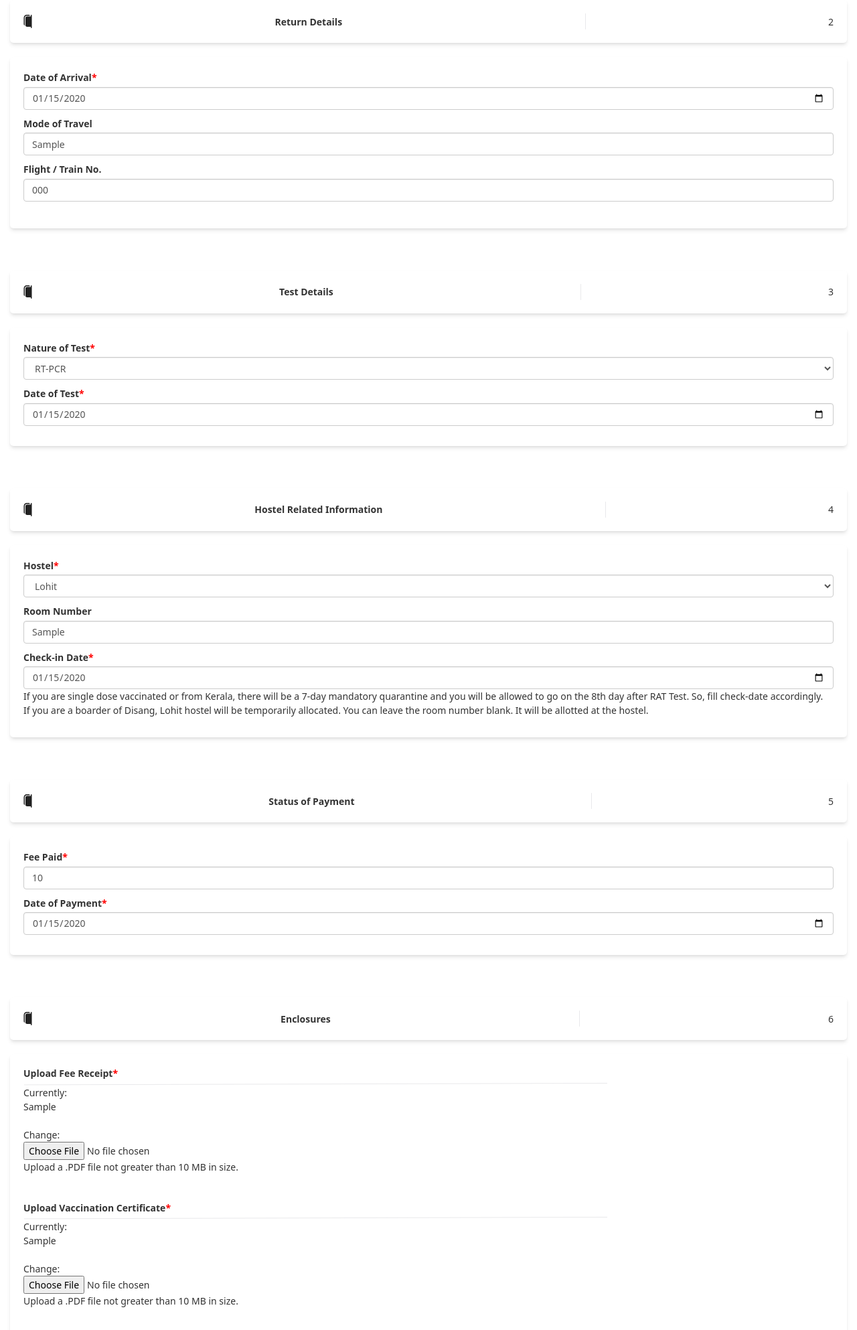
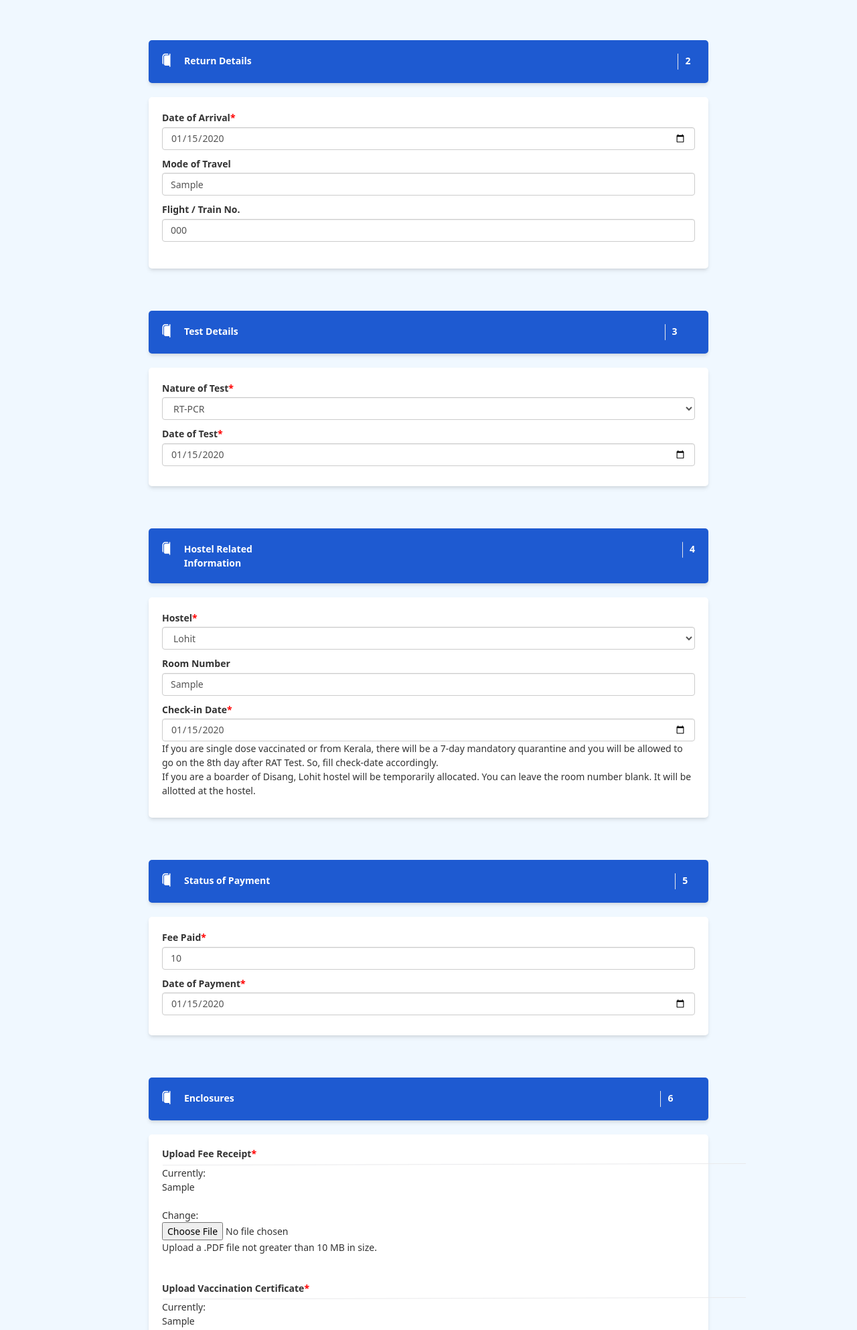
Before and after one commit to swciitg/msh-booking-portal, a Django app: page /campus_return/form2/ in a window 1280 px wide. Shown: the top 1986 px of the page at 67% size. Run offline with Django 3.2, Linux system fonts and the light colour scheme; a user stored in the database is signed in; tables that the repository leaves empty hold one stand-in row (values such as "Sample post"); style sheets or scripts are compiled from the project's sources; some libraries are stand-ins or nearby versions.

Commit message:
UI changes in the forms

```diff
--- a/msh_booking_portal/templates/forms/hab2.html
+++ b/msh_booking_portal/templates/forms/hab2.html
@@ -14,20 +14,28 @@
 		</style>
 		<title>HAB Form</title>
 	</head>
-	<body>
+	<body style="background-color:#f0f8ff;">
+		<div class="container-fluid" style="max-width: 70% ; margin-top:60px">
 		<form action="../{{ url }}/" method="POST" enctype="multipart/form-data" >
 			<div class="container">
-				<div class=" bg-white rounded-lg p-8 flex flex-col md:ml-auto w-full mt-10 md:mt-0 relative z-10 shadow-md">
-					<div class="flex items-center justify-between">
+				<div class="rounded-lg p-8 flex flex-col md:ml-auto w-full mt-10 md:mt-0 relative z-10 shadow-md" style="background: #1E5AD1; color:white;">
+		      <div class="flex">
+
 		        <svg width="13" height="20" viewBox="0 0 13 20" fill="none" xmlns="http://www.w3.org/2000/svg">
-							<path d="M5 0C2.51472 0 0.5 2.01472 0.5 4.5V13.9C0.5 14.8797 1.12611 15.7131 2 16.022V4.5C2 2.84315 3.34315 1.5 5 1.5H10.002C9.69309 0.626106 8.85967 0 7.88 0H5Z" fill="#212121"/>
-							<path d="M3 4.75C3 3.50736 4.00736 2.5 5.25 2.5H11V0.75C11 0.335787 11.3358 0 11.75 0C12.1642 0 12.5 0.335787 12.5 0.75V19.25C12.5 19.6642 12.1642 20 11.75 20C11.3358 20 11 19.6642 11 19.25V18H5.25C4.00736 18 3 16.9926 3 15.75V4.75Z" fill="#212121"/>
+		<path d="M5 0C2.51472 0 0.5 2.01472 0.5 4.5V13.9C0.5 14.8797 1.12611 15.7131 2 16.022V4.5C2 2.84315 3.34315 1.5 5 1.5H10.002C9.69309 0.626106 8.85967 0 7.88 0H5Z" fill="white"/>
+		<path d="M3 4.75C3 3.50736 4.00736 2.5 5.25 2.5H11V0.75C11 0.335787 11.3358 0 11.75 0C12.1642 0 12.5 0.335787 12.5 0.75V19.25C12.5 19.6642 12.1642 20 11.75 20C11.3358 20 11 19.6642 11 19.25V18H5.25C4.00736 18 3 16.9926 3 15.75V4.75Z" fill="white"/>
 		</svg>
-						<p><b>Return Details</b></p>
+
+
+
+		<p style="padding-left:20px; padding-right:80%"><b>Return Details</b></p>
+
 		 <svg width="1" height="24" viewBox="0 0 1 24" fill="none" xmlns="http://www.w3.org/2000/svg">
 		<line x1="0.5" y1="0.5" x2="0.499999" y2="23.5" stroke="#E9E9EB" stroke-linecap="round"/>
 		</svg>
-						2
+
+		<p style=" padding-left:10px;"><b>2</b></p>
+
 		</div>
 		</div>
 				<br>
@@ -53,17 +61,24 @@
 			<br>
 			<br>
 			<div class="container">
-				<div class=" bg-white rounded-lg p-8 flex flex-col md:ml-auto w-full mt-10 md:mt-0 relative z-10 shadow-md">
-					<div class="flex items-center justify-between">
+				<div class="rounded-lg p-8 flex flex-col md:ml-auto w-full mt-10 md:mt-0 relative z-10 shadow-md" style="background: #1E5AD1; color:white;">
+		      <div class="flex">
+
 		        <svg width="13" height="20" viewBox="0 0 13 20" fill="none" xmlns="http://www.w3.org/2000/svg">
-							<path d="M5 0C2.51472 0 0.5 2.01472 0.5 4.5V13.9C0.5 14.8797 1.12611 15.7131 2 16.022V4.5C2 2.84315 3.34315 1.5 5 1.5H10.002C9.69309 0.626106 8.85967 0 7.88 0H5Z" fill="#212121"/>
-							<path d="M3 4.75C3 3.50736 4.00736 2.5 5.25 2.5H11V0.75C11 0.335787 11.3358 0 11.75 0C12.1642 0 12.5 0.335787 12.5 0.75V19.25C12.5 19.6642 12.1642 20 11.75 20C11.3358 20 11 19.6642 11 19.25V18H5.25C4.00736 18 3 16.9926 3 15.75V4.75Z" fill="#212121"/>
+		<path d="M5 0C2.51472 0 0.5 2.01472 0.5 4.5V13.9C0.5 14.8797 1.12611 15.7131 2 16.022V4.5C2 2.84315 3.34315 1.5 5 1.5H10.002C9.69309 0.626106 8.85967 0 7.88 0H5Z" fill="white"/>
+		<path d="M3 4.75C3 3.50736 4.00736 2.5 5.25 2.5H11V0.75C11 0.335787 11.3358 0 11.75 0C12.1642 0 12.5 0.335787 12.5 0.75V19.25C12.5 19.6642 12.1642 20 11.75 20C11.3358 20 11 19.6642 11 19.25V18H5.25C4.00736 18 3 16.9926 3 15.75V4.75Z" fill="white"/>
 		</svg>
-						<p><b>Test Details</b></p>
+
+
+
+		<p style="padding-left:20px; padding-right:80%"><b> Test Details</b></p>
+
 		 <svg width="1" height="24" viewBox="0 0 1 24" fill="none" xmlns="http://www.w3.org/2000/svg">
 		<line x1="0.5" y1="0.5" x2="0.499999" y2="23.5" stroke="#E9E9EB" stroke-linecap="round"/>
 		</svg>
-						3
+
+		<p style=" padding-left:10px;"><b>3</b></p>
+
 		</div>
 		</div>
 				<br>
@@ -84,17 +99,24 @@
             <br>
             <br>
             <div class="container">
-            <div class=" bg-white rounded-lg p-8 flex flex-col md:ml-auto w-full mt-10 md:mt-0 relative z-10 shadow-md">
-            <div class="flex items-center justify-between">
+							<div class="rounded-lg p-8 flex flex-col md:ml-auto w-full mt-10 md:mt-0 relative z-10 shadow-md" style="background: #1E5AD1; color:white;">
+					      <div class="flex">
+
 					        <svg width="13" height="20" viewBox="0 0 13 20" fill="none" xmlns="http://www.w3.org/2000/svg">
-            <path d="M5 0C2.51472 0 0.5 2.01472 0.5 4.5V13.9C0.5 14.8797 1.12611 15.7131 2 16.022V4.5C2 2.84315 3.34315 1.5 5 1.5H10.002C9.69309 0.626106 8.85967 0 7.88 0H5Z" fill="#212121"/>
-            <path d="M3 4.75C3 3.50736 4.00736 2.5 5.25 2.5H11V0.75C11 0.335787 11.3358 0 11.75 0C12.1642 0 12.5 0.335787 12.5 0.75V19.25C12.5 19.6642 12.1642 20 11.75 20C11.3358 20 11 19.6642 11 19.25V18H5.25C4.00736 18 3 16.9926 3 15.75V4.75Z" fill="#212121"/>
+					<path d="M5 0C2.51472 0 0.5 2.01472 0.5 4.5V13.9C0.5 14.8797 1.12611 15.7131 2 16.022V4.5C2 2.84315 3.34315 1.5 5 1.5H10.002C9.69309 0.626106 8.85967 0 7.88 0H5Z" fill="white"/>
+					<path d="M3 4.75C3 3.50736 4.00736 2.5 5.25 2.5H11V0.75C11 0.335787 11.3358 0 11.75 0C12.1642 0 12.5 0.335787 12.5 0.75V19.25C12.5 19.6642 12.1642 20 11.75 20C11.3358 20 11 19.6642 11 19.25V18H5.25C4.00736 18 3 16.9926 3 15.75V4.75Z" fill="white"/>
 					</svg>
-            <p><b>Hostel Related Information</b></p>
+
+
+
+					<p style="padding-left:20px; padding-right:70%"><b>Hostel Related Information</b></p>
+
 					 <svg width="1" height="24" viewBox="0 0 1 24" fill="none" xmlns="http://www.w3.org/2000/svg">
 					<line x1="0.5" y1="0.5" x2="0.499999" y2="23.5" stroke="#E9E9EB" stroke-linecap="round"/>
 					</svg>
-            4
+
+					<p style=" padding-left:10px;"><b>4</b></p>
+
 					</div>
 					</div>
             <br>
@@ -121,17 +143,24 @@
             <br>
             <br>
             <div class="container">
-            <div class=" bg-white rounded-lg p-8 flex flex-col md:ml-auto w-full mt-10 md:mt-0 relative z-10 shadow-md">
-            <div class="flex items-center justify-between">
+							<div class="rounded-lg p-8 flex flex-col md:ml-auto w-full mt-10 md:mt-0 relative z-10 shadow-md" style="background: #1E5AD1; color:white;">
+					      <div class="flex">
+
 					        <svg width="13" height="20" viewBox="0 0 13 20" fill="none" xmlns="http://www.w3.org/2000/svg">
-            <path d="M5 0C2.51472 0 0.5 2.01472 0.5 4.5V13.9C0.5 14.8797 1.12611 15.7131 2 16.022V4.5C2 2.84315 3.34315 1.5 5 1.5H10.002C9.69309 0.626106 8.85967 0 7.88 0H5Z" fill="#212121"/>
-            <path d="M3 4.75C3 3.50736 4.00736 2.5 5.25 2.5H11V0.75C11 0.335787 11.3358 0 11.75 0C12.1642 0 12.5 0.335787 12.5 0.75V19.25C12.5 19.6642 12.1642 20 11.75 20C11.3358 20 11 19.6642 11 19.25V18H5.25C4.00736 18 3 16.9926 3 15.75V4.75Z" fill="#212121"/>
+					<path d="M5 0C2.51472 0 0.5 2.01472 0.5 4.5V13.9C0.5 14.8797 1.12611 15.7131 2 16.022V4.5C2 2.84315 3.34315 1.5 5 1.5H10.002C9.69309 0.626106 8.85967 0 7.88 0H5Z" fill="white"/>
+					<path d="M3 4.75C3 3.50736 4.00736 2.5 5.25 2.5H11V0.75C11 0.335787 11.3358 0 11.75 0C12.1642 0 12.5 0.335787 12.5 0.75V19.25C12.5 19.6642 12.1642 20 11.75 20C11.3358 20 11 19.6642 11 19.25V18H5.25C4.00736 18 3 16.9926 3 15.75V4.75Z" fill="white"/>
 					</svg>
-            <p><b>Status of Payment</b></p>
+
+
+
+					<p style="padding-left:20px; padding-right:76%"><b>Status of Payment</b></p>
+
 					 <svg width="1" height="24" viewBox="0 0 1 24" fill="none" xmlns="http://www.w3.org/2000/svg">
 					<line x1="0.5" y1="0.5" x2="0.499999" y2="23.5" stroke="#E9E9EB" stroke-linecap="round"/>
 					</svg>
-            5
+
+					<p style=" padding-left:10px;"><b>5</b></p>
+
 					</div>
 					</div>
             <br>
@@ -152,17 +181,24 @@
             <br>
             <br>
             <div class="container ">
-            <div class=" bg-white rounded-lg p-8 flex flex-col md:ml-auto w-full mt-10 md:mt-0 relative z-10 shadow-md">
-            <div class="flex items-center justify-between">
+							<div class="rounded-lg p-8 flex flex-col md:ml-auto w-full mt-10 md:mt-0 relative z-10 shadow-md" style="background: #1E5AD1; color:white;">
+					      <div class="flex">
+
 					        <svg width="13" height="20" viewBox="0 0 13 20" fill="none" xmlns="http://www.w3.org/2000/svg">
-            <path d="M5 0C2.51472 0 0.5 2.01472 0.5 4.5V13.9C0.5 14.8797 1.12611 15.7131 2 16.022V4.5C2 2.84315 3.34315 1.5 5 1.5H10.002C9.69309 0.626106 8.85967 0 7.88 0H5Z" fill="#212121"/>
-            <path d="M3 4.75C3 3.50736 4.00736 2.5 5.25 2.5H11V0.75C11 0.335787 11.3358 0 11.75 0C12.1642 0 12.5 0.335787 12.5 0.75V19.25C12.5 19.6642 12.1642 20 11.75 20C11.3358 20 11 19.6642 11 19.25V18H5.25C4.00736 18 3 16.9926 3 15.75V4.75Z" fill="#212121"/>
+					<path d="M5 0C2.51472 0 0.5 2.01472 0.5 4.5V13.9C0.5 14.8797 1.12611 15.7131 2 16.022V4.5C2 2.84315 3.34315 1.5 5 1.5H10.002C9.69309 0.626106 8.85967 0 7.88 0H5Z" fill="white"/>
+					<path d="M3 4.75C3 3.50736 4.00736 2.5 5.25 2.5H11V0.75C11 0.335787 11.3358 0 11.75 0C12.1642 0 12.5 0.335787 12.5 0.75V19.25C12.5 19.6642 12.1642 20 11.75 20C11.3358 20 11 19.6642 11 19.25V18H5.25C4.00736 18 3 16.9926 3 15.75V4.75Z" fill="white"/>
 					</svg>
-            <p><b>Enclosures</b></p>
+
+
+
+					<p style="padding-left:20px; padding-right:80%"><b>Enclosures</b></p>
+
 					 <svg width="1" height="24" viewBox="0 0 1 24" fill="none" xmlns="http://www.w3.org/2000/svg">
 					<line x1="0.5" y1="0.5" x2="0.499999" y2="23.5" stroke="#E9E9EB" stroke-linecap="round"/>
 					</svg>
-            6
+
+					<p style=" padding-left:10px;"><b>6</b></p>
+
 					</div>
 					</div>
             <br>
@@ -206,9 +242,10 @@
 
                 <br>
 
-                <input id="submit-button" type="submit" class="text-white bg-indigo-500 border-0 py-2 px-6 focus:outline-none hover:bg-indigo-600 rounded text-lg" {% if locked %}disabled{% endif %}>
+                <input id="submit-button" type="submit" class="text-white bg-indigo-500 border-0 py-2 px-6 focus:outline-none hover:bg-indigo-600 rounded text-lg" style="max-width:30%;"{% if locked %}disabled{% endif %}>
             </div>
 		</form>
+	</div>
 	</body>
 
     <script>
```
Also changed, not shown: msh_booking_portal/templates/forms/hab.html (+17 -10 lines), msh_booking_portal/templates/forms/hab1.html (+17 -8 lines), msh_booking_portal/hab_portal/migrations/0011_auto_20210910_1440.py (added). Lines whose indentation alone changed are shown as unchanged.
